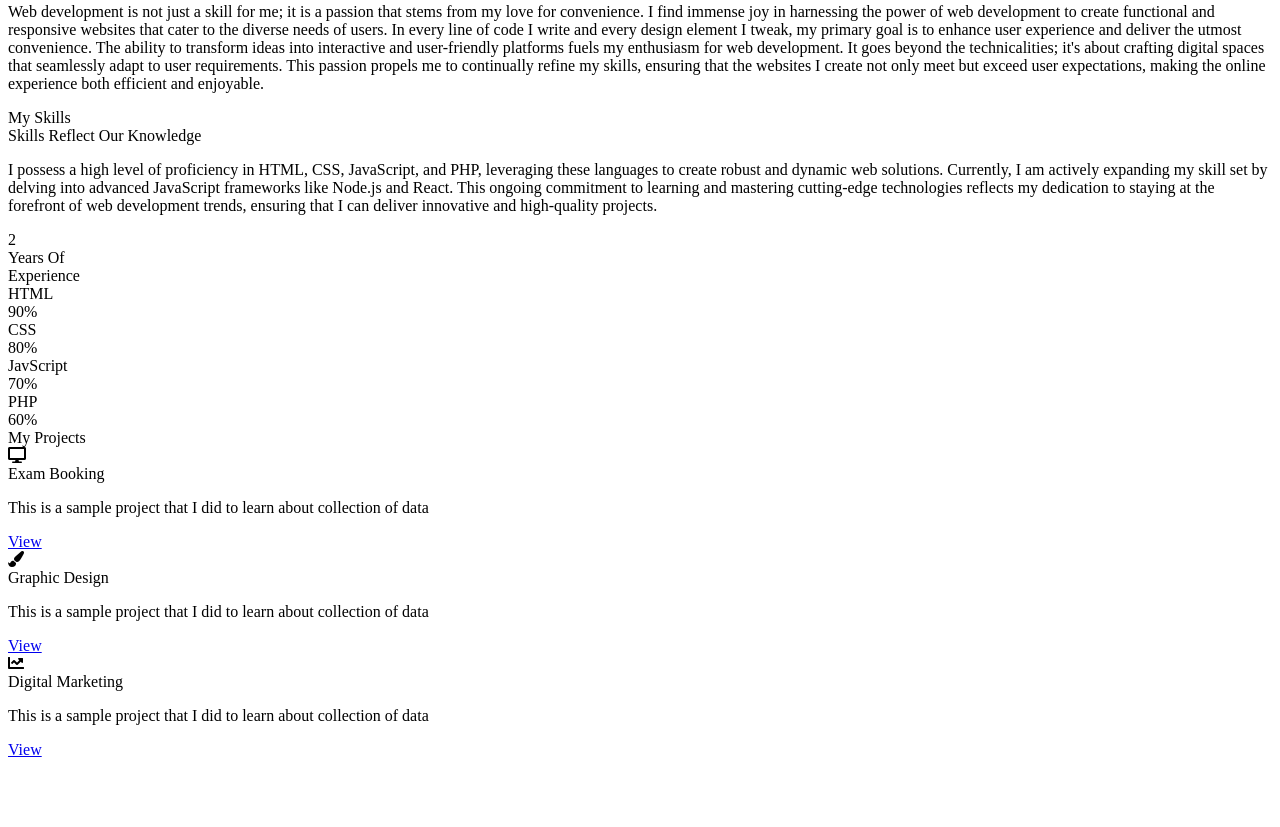
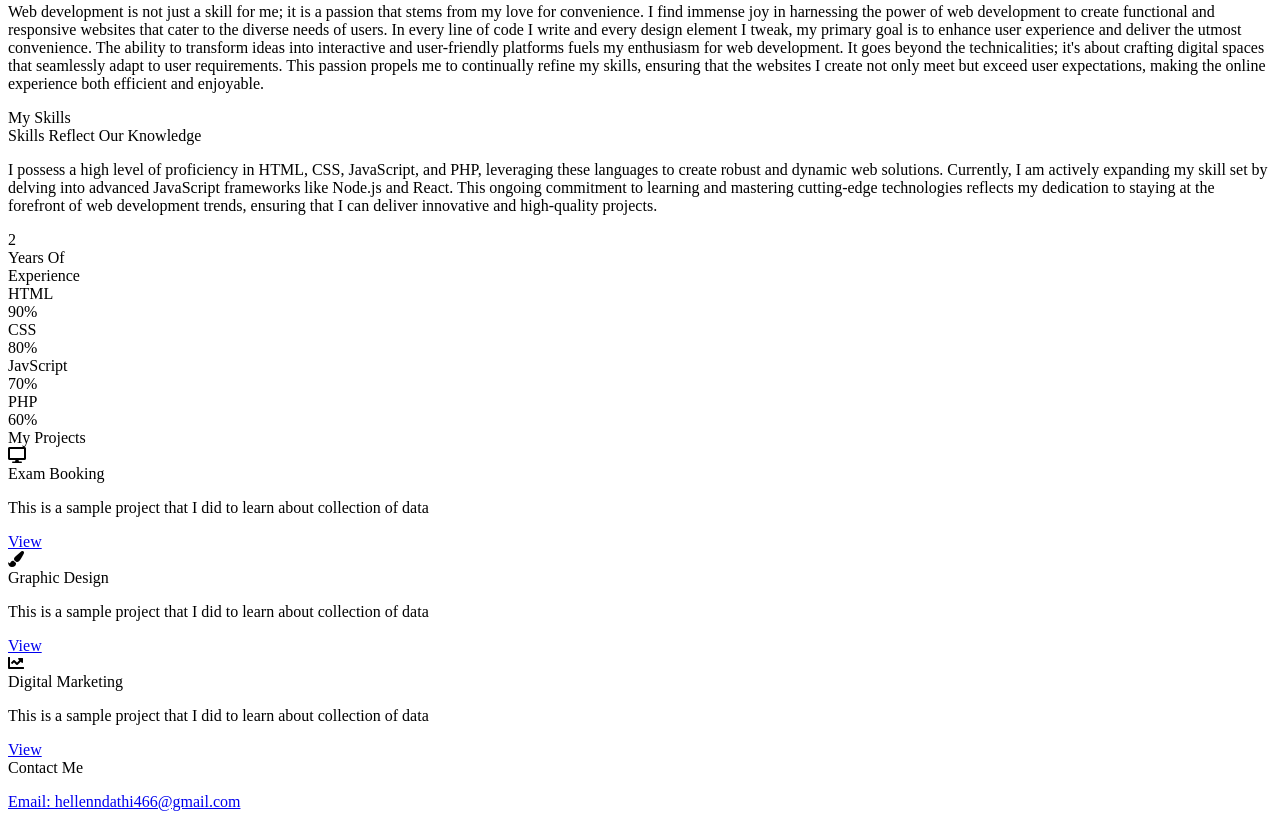
Before and after one commit to Ndathi08/estdev-portfolio, a plain HTML site: page index.html in a window 1280 px wide. Shown: the part 359-1186 px from the top of the page. Before the commit the page ends 1126 px from the top, so only its background shows below. Drawn offline with Linux system fonts and the light colour scheme.

Commit message:
feat:add contact me section

```diff
--- a/index.html
+++ b/index.html
@@ -148,6 +148,14 @@
         </div>
       </div>
   </section>
-
+<!-- Contact Me section Start -->
+<section class="contact" id="contact">
+    <div class="content">
+      <div class="title"><span>Contact Me</span></div>
+      <div class="text">
+        <p class = "email-details"><a href = "mailto:hellenndathi466@gmail.com" >Email: hellenndathi466@gmail.com</a></p>
+      </div>
+    </div>
+  </section>
 </body>
 </html>
```
